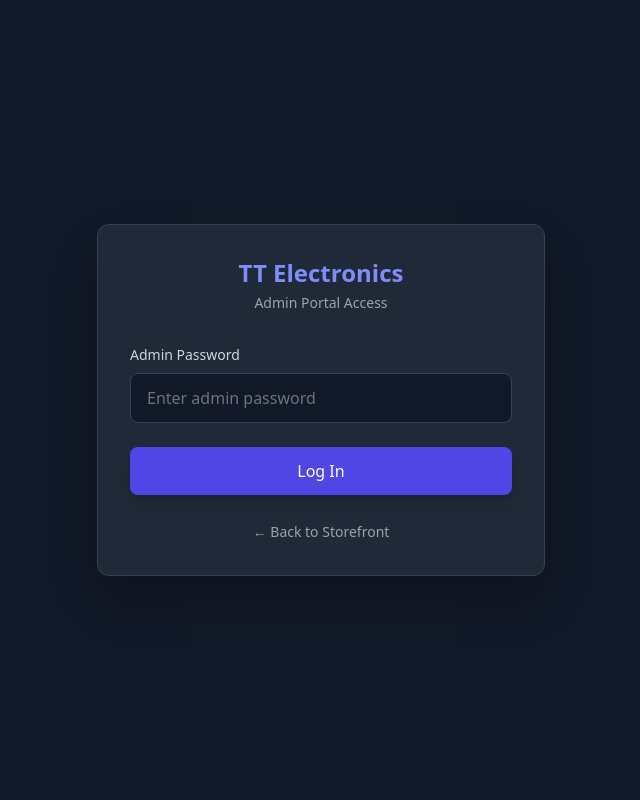
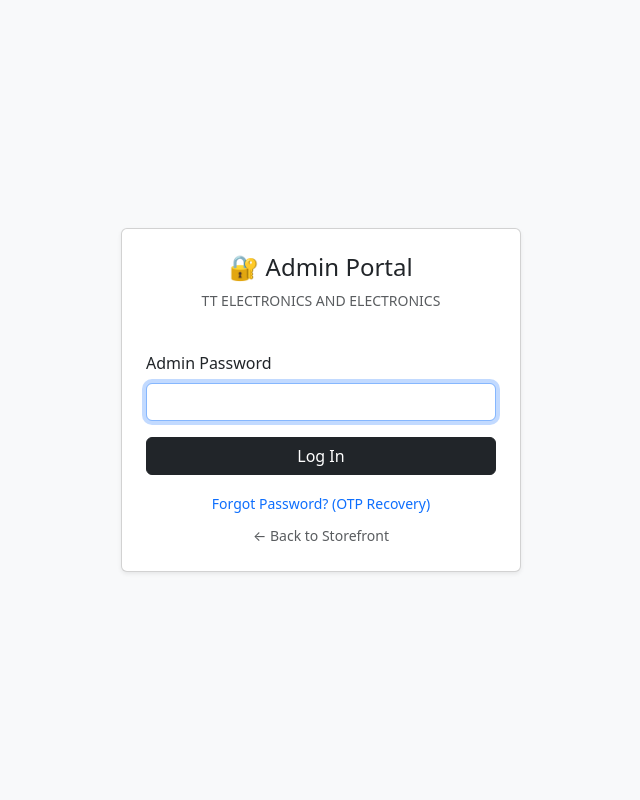
Before and after one commit to titus-langat/electro, a Flask app: page /admin-login in a window 1280 px wide. Shown: the whole page, without its empty margins (319-959 px from the left). Run offline with Flask 3, Linux system fonts and the light colour scheme; some libraries are stand-ins or nearby versions.

Commit message:
Update admin login template with forgot password link

```diff
--- a/templates/admin/admin_login.html
+++ b/templates/admin/admin_login.html
@@ -3,45 +3,41 @@
 <head>
     <meta charset="UTF-8">
     <meta name="viewport" content="width=device-width, initial-scale=1.0">
-    <title>Admin Portal Login - {{ BUSINESS.name }}</title>
-    <script src="https://cdn.tailwindcss.com"></script>
+    <title>Admin Login - {{ BUSINESS.name }}</title>
+    <link href="https://cdn.jsdelivr.net/npm/bootstrap@5.3.0/dist/css/bootstrap.min.css" rel="stylesheet">
 </head>
-<body class="bg-gray-900 text-gray-100 min-h-screen flex items-center justify-center p-4">
-    <div class="max-w-md w-full bg-gray-800 rounded-xl shadow-2xl p-8 border border-gray-700">
-        <div class="text-center mb-8">
-            <h1 class="text-2xl font-bold text-indigo-400">TT Electronics</h1>
-            <p class="text-sm text-gray-400 mt-1">Admin Portal Access</p>
+<body class="bg-light d-flex align-items-center justify-content-center" style="height: 100vh;">
+
+    <div class="card shadow-sm p-4" style="width: 100%; max-width: 400px;">
+        <div class="text-center mb-4">
+            <h4>🔐 Admin Portal</h4>
+            <p class="text-muted small">{{ BUSINESS.name }}</p>
         </div>
 
         {% with messages = get_flashed_messages() %}
-            {% if messages %}
-                {% for message in messages %}
-                    <div class="bg-red-500/10 border border-red-500 text-red-400 px-4 py-3 rounded-lg text-sm mb-6">
-                        {{ message }}
-                    </div>
-                {% endfor %}
-            {% endif %}
+          {% if messages %}
+            <div class="alert alert-warning py-2 small" role="alert">
+              {{ messages[0] }}
+            </div>
+          {% endif %}
         {% endwith %}
 
-        <form method="POST" action="{{ url_for('admin_login') }}" class="space-y-6">
-            <div>
-                <label class="block text-sm font-medium text-gray-300 mb-2">Admin Password</label>
-                <input type="password" name="password" required
-                       class="w-full px-4 py-3 bg-gray-900 border border-gray-700 rounded-lg focus:ring-2 focus:ring-indigo-500 focus:border-transparent outline-none text-white placeholder-gray-500 transition"
-                       placeholder="Enter admin password">
+        <form method="POST">
+            <div class="mb-3">
+                <label for="password" class="form-label">Admin Password</label>
+                <input type="password" class="form-control" id="password" name="password" required autofocus>
             </div>
-
-            <button type="submit"
-                    class="w-full py-3 px-4 bg-indigo-600 hover:bg-indigo-500 text-white font-medium rounded-lg shadow-lg hover:shadow-indigo-500/25 transition duration-200">
-                Log In
-            </button>
+            <button type="submit" class="btn btn-dark w-100">Log In</button>
         </form>
 
-        <div class="mt-6 text-center">
-            <a href="{{ url_for('index') }}" class="text-sm text-gray-400 hover:text-indigo-400 transition">
-                &larr; Back to Storefront
-            </a>
+        <div class="mt-3 text-center">
+            <a href="{{ url_for('admin_forgot_password') }}" class="text-decoration-none small text-primary">Forgot Password? (OTP Recovery)</a>
+        </div>
+
+        <div class="mt-2 text-center">
+            <a href="{{ url_for('index') }}" class="text-decoration-none small text-muted">&larr; Back to Storefront</a>
         </div>
     </div>
+
 </body>
 </html>
```
